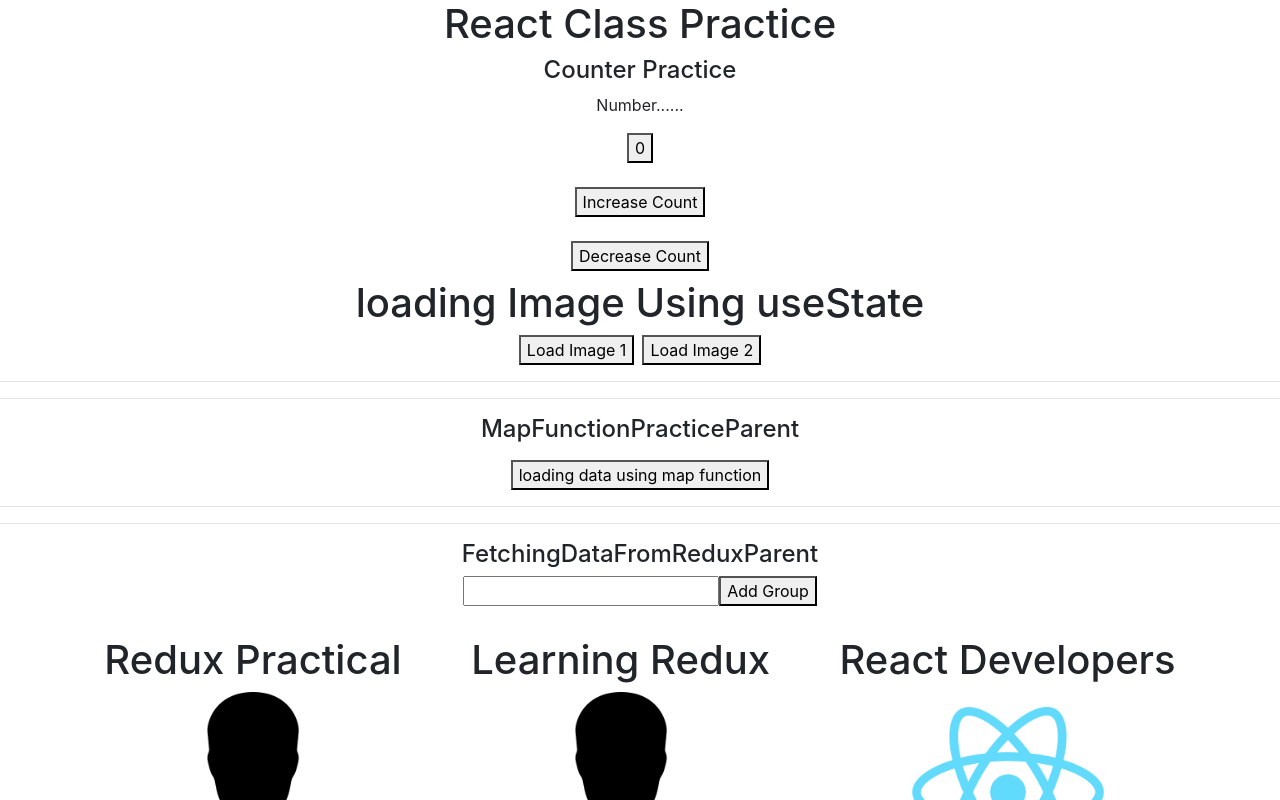
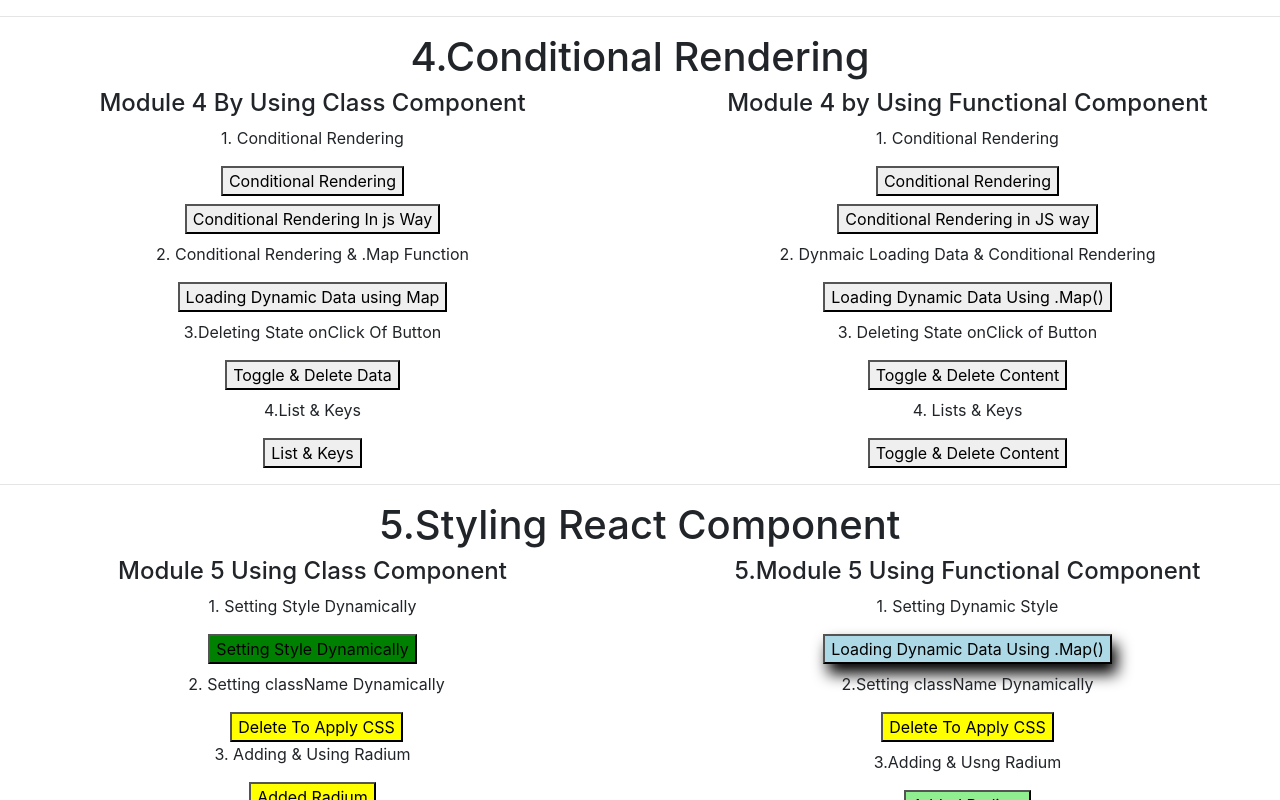
Before and after one commit to HusnainK721/my-first-app, a React (Create React App) app: page / in a window 1280 px wide. Shown: the top 800 px of the page. Built offline with nearby package versions, Linux system fonts and the light colour scheme.

Commit message:
updated code structure

```diff
--- a/src/Component/HomePage/LandingPage/Landing.jsx
+++ b/src/Component/HomePage/LandingPage/Landing.jsx
@@ -10,7 +10,7 @@ import { Module4ListAndConditional } from "../../Module-4-ListAndConditional/Mod
 import { Module5StylingReactComponent } from "../../Module-5-StylingReactCompAndElement/Module5StylingReactComponent";
 
 // All Practice Component Exported Here
-import AllPractice from "../../Practice/AllPractice";
+// import AllPractice from "../../Practice/AllPractice";
 
 export const Landing = () => {
   return (
@@ -22,9 +22,9 @@ export const Landing = () => {
         <RightNavigationSection />
         <FooterSection />
       </div> */}
-      <div>
+      {/* <div>
         <AllPractice />
-      </div>
+      </div> */}
       <hr />
       <div>
         <Module4ListAndConditional />
```
Also changed, not shown: 1 other file (tests, documents, lock files or other folders).
